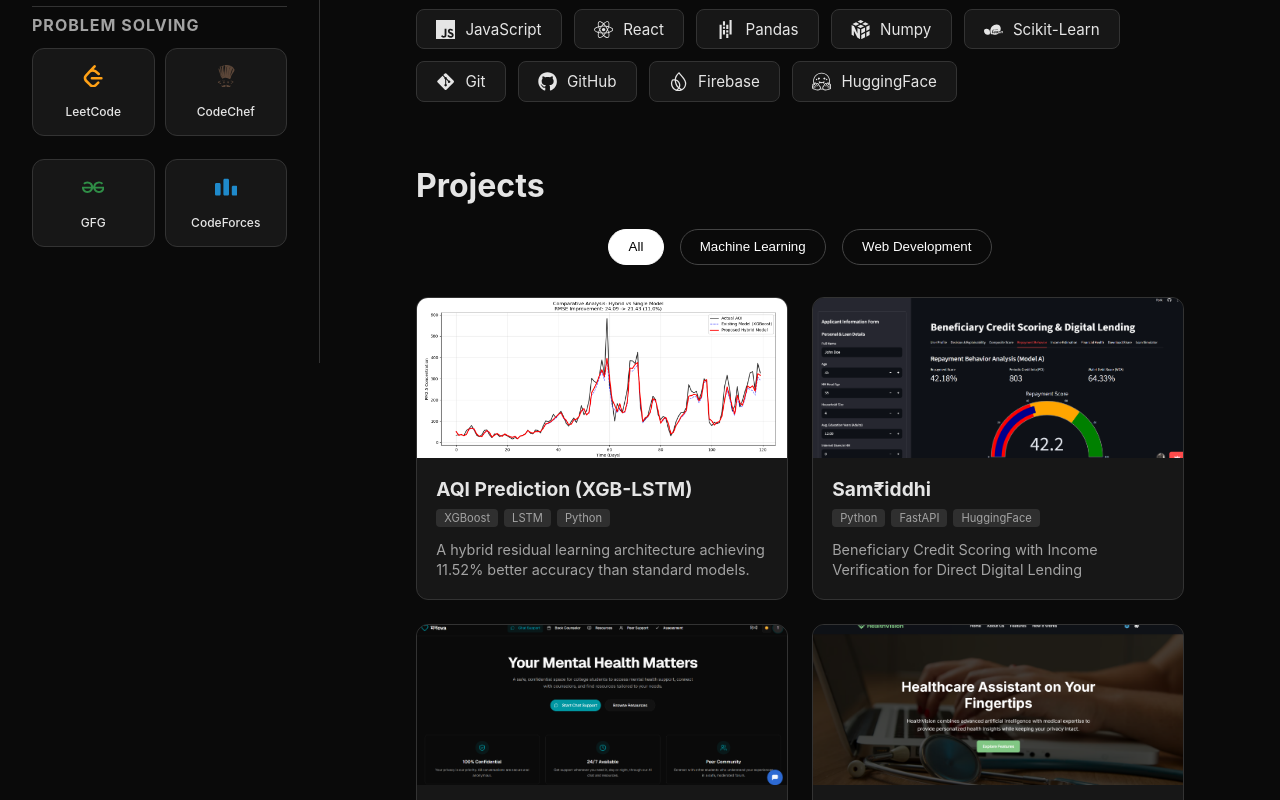
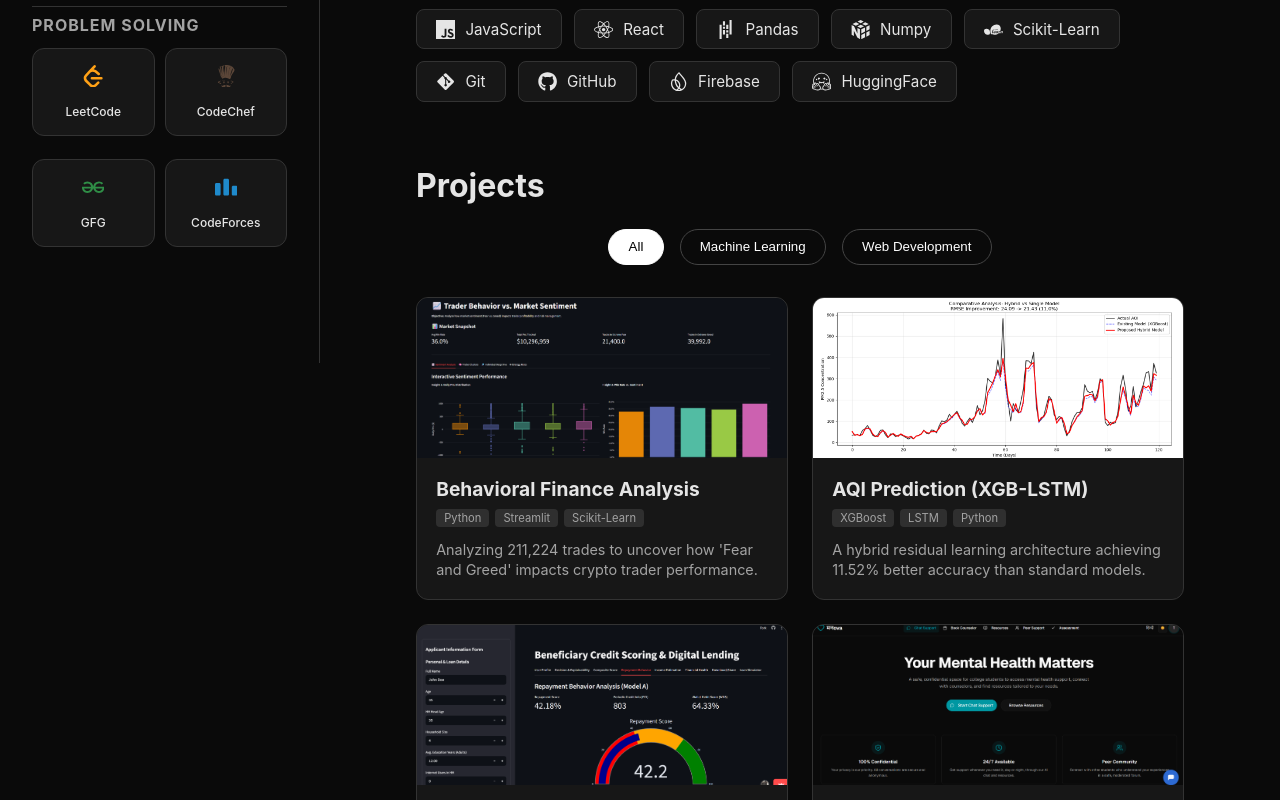
Before and after one commit to yashkumar181/Portfolio, a React (Vite) app: page / in a window 1280 px wide. Shown: the part 437-1237 px from the top of the page. Built offline with nearby package versions, Linux system fonts and the light colour scheme.

Commit message:
new proj

```diff
--- a/src/components/Projects.jsx
+++ b/src/components/Projects.jsx
@@ -8,9 +8,21 @@
 
   const projects = [
     {
-      id: 1,
+  id: 1,
+  title: "Behavioral Finance Analysis",
+  date: "February 2026",
+  image: "/behavioral_finance.png", // Recommended: Use a screenshot of your Streamlit dashboard
+  tech: ["Python", "Streamlit", "Scikit-Learn", "Pandas", "Plotly"],
+  category: "Machine Learning",
+  shortDesc: "Analyzing 211,224 trades to uncover how 'Fear and Greed' impacts crypto trader performance.",
+  fullDesc: "An investigation into crypto trader psychology on the Hyperliquid exchange. I merged high-frequency trade logs with the Bitcoin Fear/Greed Index to identify behavioral patterns. Using K-Means Clustering, I segmented users into 'Scalpers', 'Whales', and 'Retail', proving that 'Extreme Fear' triggers irrational hyperactivity while 'Greed' creates catastrophic tail-risk.",
+  github: "[https://github.com/yashkumar181/Behavioral_Finance](https://github.com/yashkumar181/Behavioral_Finance)",
+  live: "[https://yash-behavioral-finance.streamlit.app/](https://yash-behavioral-finance.streamlit.app/)"
+},
+    {
+      id: 2,
       title: "AQI Prediction (XGB-LSTM)",
-      date: "Feb 2026",
+      date: "February 2026",
       image: "/AQI_Research_Results_Final.png",
       tech: ["XGBoost", "LSTM", "Python", "TensorFlow"],
       category: "Machine Learning", // Added category
@@ -20,7 +32,7 @@
       live: "https://github.com/yashkumar181/AQI_Research_Project"
     },
     {
-      id: 2,
+      id: 3,
       title: "Sam₹iddhi",
       date: "October 2025",
       image: "/samriddhi.png",
@@ -32,7 +44,7 @@
       live: "https://thecredsite.streamlit.app/"
     },
     {
-      id: 3,
+      id: 4,
       title: "मनova",
       date: "Sep 2025 - Oct 2025",
       image: "/manova.png",
@@ -44,7 +56,7 @@
       live: "https://maanova.vercel.app/"
     },
     {
-      id: 4,
+      id: 5,
       title: "HealthVision",
       date: "April 2024",
       image: "/healthvision.png",
@@ -56,7 +68,7 @@
       live: "https://health-vision-delta.vercel.app/"
     },
     {
-      id: 5,
+      id: 6,
       title: "My Portfolio",
       date: "Dec 2025",
       image: "/portfolio.png",
@@ -68,7 +80,7 @@
       live: "https://yashkumarportfolio18.vercel.app/"
     },
     {
-      id: 6,
+      id: 7,
       title: "Replify",
       date: "April 2025",
       image: "/replify.png",
```
Also changed, not shown: public/behavioral_finance.png (added), 1 other file (tests, documents, lock files or other folders).
